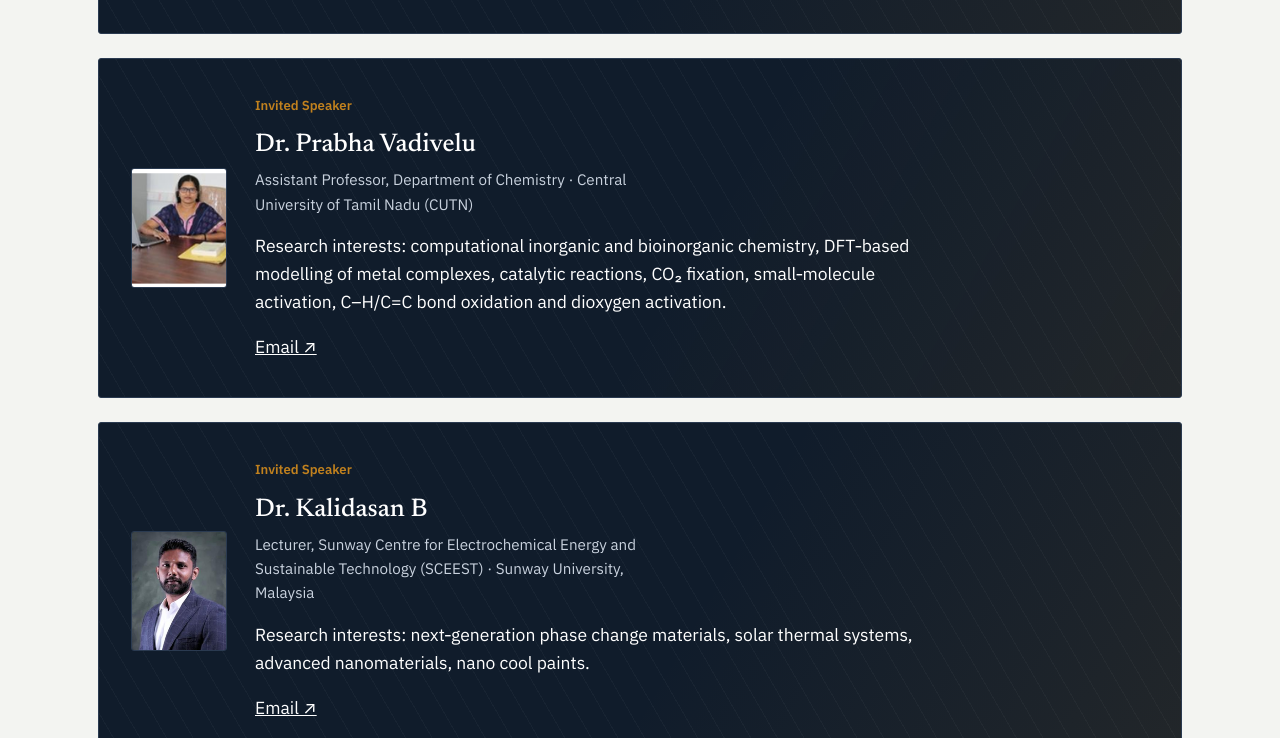
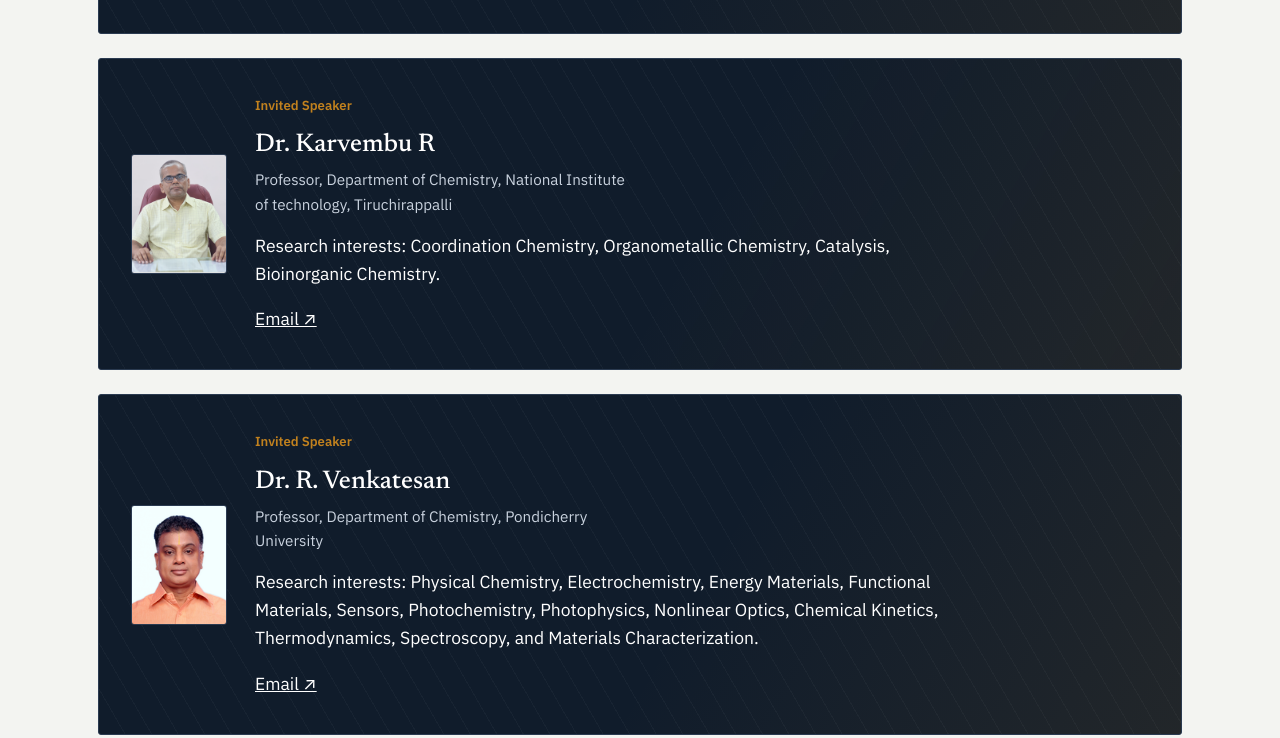
Before and after one commit to nmtsesh-2027/NMTSESH-2027, a plain HTML site: page speakers.html in a window 1280 px wide. Shown: the part 3350-4088 px from the top of the page. Drawn offline with Linux system fonts and the light colour scheme.

Commit message:
Update speakers.html

```diff
--- a/speakers.html
+++ b/speakers.html
@@ -148,6 +148,30 @@
         </div>
       </div>
 
+
+      <div class="lead-card patron" style="margin-bottom:1.5rem;">
+        <div class="lead-photo"><img src="assets/images/Dr_Karvembu_nmtsesh.png" alt="Photo of Dr. Karvembu"></div>
+        <div class="lead-text">
+          <div class="lead-kicker">Invited Speaker</div>
+          <div class="lead-name">Dr. Karvembu R</div>
+          <p class="lead-role">Professor, Department of Chemistry, National Institute of technology, Tiruchirappalli</p>
+          <p class="lead-bio">Research interests: Coordination Chemistry, Organometallic Chemistry, Catalysis, Bioinorganic Chemistry.</p>
+          <a href="mailto:kar@nitt.edu" class="lead-link" style="color:white;">Email ↗</a>
+        </div>
+      </div>
+
+      <div class="lead-card patron" style="margin-bottom:1.5rem;">
+        <div class="lead-photo"><img src="assets/images/Dr_venkatesan_nmtsesh.png" alt="Photo of Dr. Venkatesan"></div>
+        <div class="lead-text">
+          <div class="lead-kicker">Invited Speaker</div>
+          <div class="lead-name">Dr. R. Venkatesan </div>
+          <p class="lead-role">Professor, Department of Chemistry, Pondicherry University</p>
+          <p class="lead-bio">Research interests: Physical Chemistry, Electrochemistry, Energy Materials, Functional Materials, Sensors, Photochemistry, Photophysics, Nonlinear Optics, Chemical Kinetics, Thermodynamics, Spectroscopy, and Materials Characterization.</p>
+          <a href="mailto:venkatesanr.che@pondiuni.edu.in" class="lead-link" style="color:white;">Email ↗</a>
+        </div>
+      </div>
+
+
       <div class="lead-card patron" style="margin-bottom:1.5rem;">
         <div class="lead-photo"><img src="assets/images/speaker_3.png" alt="Photo of Dr. Prabha Vadivelu"></div>
         <div class="lead-text">
@@ -171,6 +195,7 @@
       </div>
 
 
+
       <div class="lead-card patron" style="margin-bottom:1.5rem;">
         <div class="lead-photo"><img src="assets/images/speaker_5.png" alt="Photo of Dr. A. Manuel Stephen"></div>
         <div class="lead-text">
@@ -179,6 +204,18 @@
           <p class="lead-role">Senior Scientist · CSIR‑Central Electrochemical Research Institute, Karaikudi</p>
           <p class="lead-bio">Research interests: polymer electrolytes, lithium‑sulfur batteries.</p>
           <a href="mailto:amstephan@cecri.res.in" class="lead-link" style="color:white;">Email ↗</a>
+        </div>
+      </div>
+
+
+      <div class="lead-card patron" style="margin-bottom:1.5rem;">
+        <div class="lead-photo"><img src="assets/images/Dr_subbiah_nmtsesh.png" alt="Photo of Dr. subbiah"></div>
+        <div class="lead-text">
+          <div class="lead-kicker">Invited Speaker</div>
+          <div class="lead-name">Dr. Subbiah Alwarappan</div>
+          <p class="lead-role">Scientist-F, Electrodics and Electrocatalysis (EEC) Division, CSIR-Central Electrochemical Research Institute, Karaikudi</p>
+          <p class="lead-bio">Research interests: Electrochemical Sensors/Biosensors For Health Care Sensors for Environmental Applications Electrosynthesis of Quantum Dots and Nanomaterials Metal Free Nanomaterials for Electrocatalysis. </p>
+          <a href="mailto:alwarappan@cecri.res.in" class="lead-link" style="color:white;">Email ↗</a>
         </div>
       </div>
 
```
